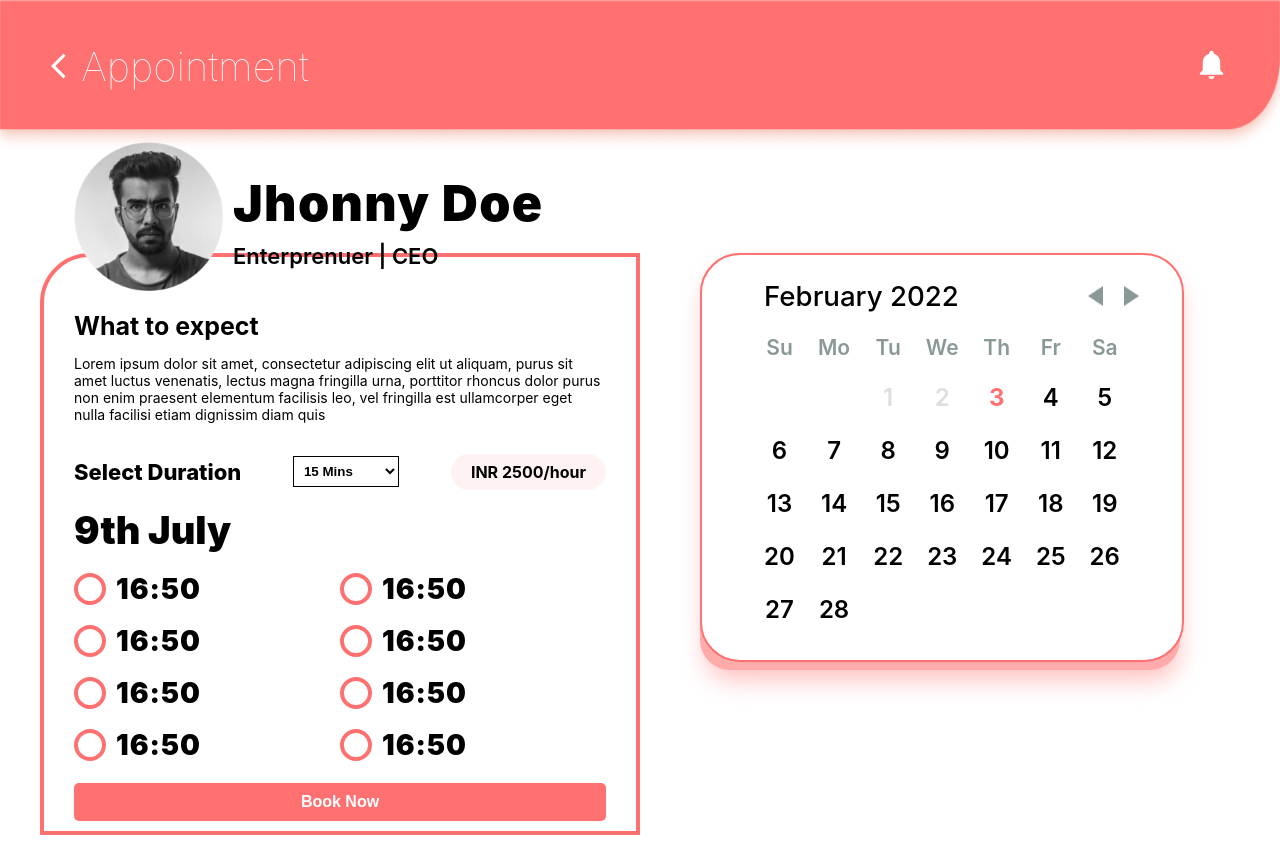
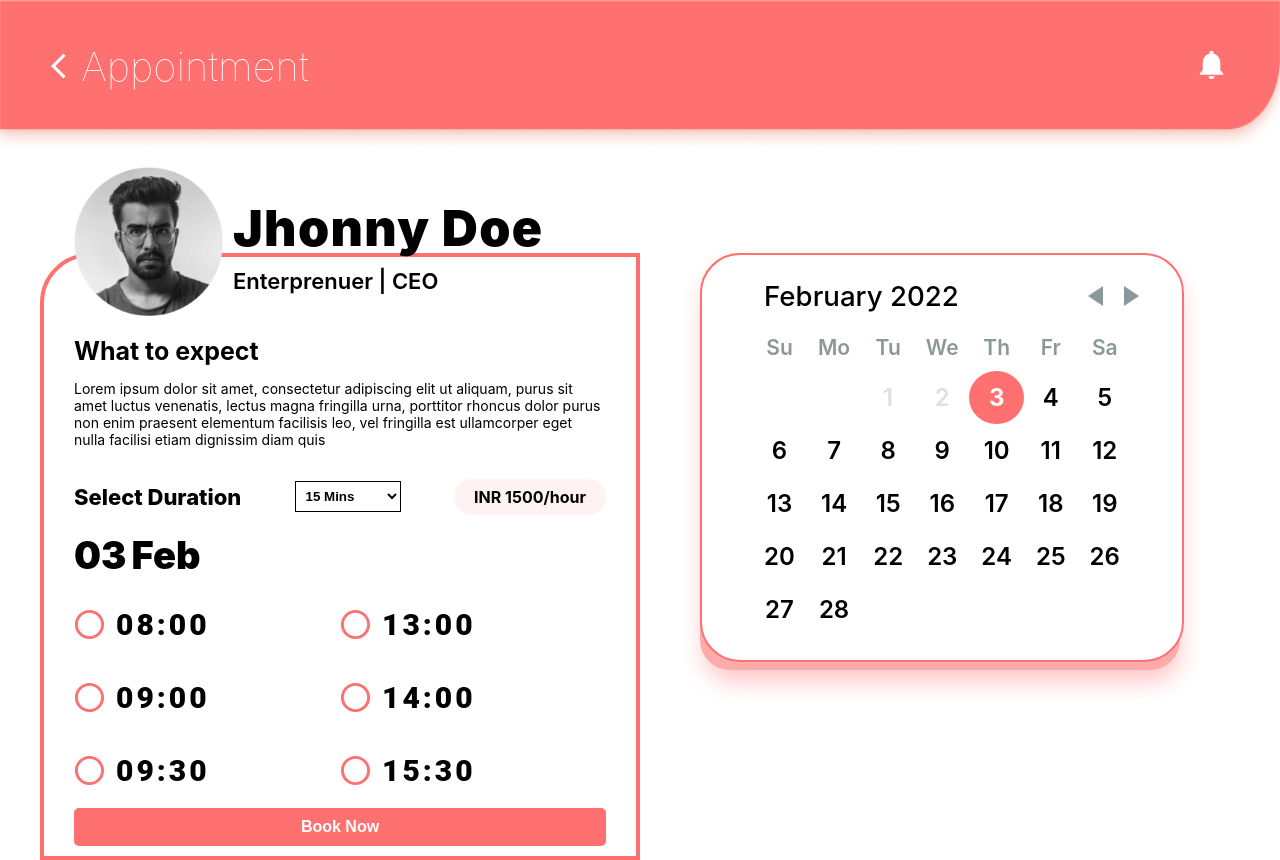
Before and after one commit to jatinmakad/calendar, a React (Create React App) app: page / in a window 1280 px wide. Before the commit the page ends 835 px from the top, so only its background shows below. Built offline with nearby package versions, Linux system fonts and the light colour scheme.

Commit message:
sdkfldjf

```diff
--- a/src/App.css
+++ b/src/App.css
@@ -2,12 +2,12 @@
     display: flex;
     flec
 } */
-.App{
+.App {
   padding: 0;
   margin: 0;
   box-sizing: border-box;
 }
-body{
+body {
   padding: 0;
   margin: 0;
   box-sizing: border-box;
@@ -50,11 +50,11 @@ body{
 .what-to p {
   font-size: 14px;
 }
-.what-to{
+.what-to {
   margin-top: 20px;
 }
 .what-to span {
-  font-size:25px;
+  font-size: 25px;
   font-weight: 700;
 }
 .select {
@@ -70,13 +70,12 @@ body{
   justify-content: space-between;
 }
 .select-price {
-  background-color:  rgba(255, 0, 0, 0.05);
+  background-color: rgba(255, 0, 0, 0.05);
   border-radius: 30px;
   padding: 8px 20px;
   color: black;
   font-weight: 700;
 }
-
 
 .select-select {
   width: 20%;
@@ -97,6 +96,7 @@ body{
   padding: 10px 0;
   font-size: 16px;
   font-weight: 600;
+  cursor: pointer;
   border-radius: 5px;
 }
 .date-date {
@@ -133,39 +133,36 @@ body{
 .checkmark {
   margin-right: 38px;
 }
-.custom-radio-btn{
+.custom-radio-btn {
   width: 24px;
   height: 24px;
   background-color: #fff;
   border: 4px solid #ff7070;
   border-radius: 50%;
 }
-.custom-radio-btn .checkmark{
+.custom-radio-btn .checkmark {
   width: calc(100%-5px);
-  height:calc(100%-5px);
+  height: calc(100%-5px);
   background-color: red !important;
 }
-.custom-radio-btn input{
-   display: none
+.custom-radio-btn input {
+  display: none;
 }
-.custom-radio-btn input:checked +.checkmark{
+.custom-radio-btn input:checked + .checkmark {
   display: inline-block;
 }
 
-
-
-
-.first{
-  flex:.5;
+.first {
+  flex: 0.5;
 }
 
-.number{
+.number {
   display: flex;
   padding: 0 40px;
 }
 
-  .second{
-    flex:.5;
+.second {
+  flex: 0.5;
   /* height: 100%;
       display: flex;
       align-items: center;
@@ -174,7 +171,7 @@ body{
       background-color: red; */
   /* margin-top: 70px; */
 }
-  .calendar-inner{
+.calendar-inner {
   border-radius: 40px;
   border: 2px solid #ff7070;
   background-color: #fff;
@@ -182,29 +179,99 @@ body{
   width: 100%;
   font-weight: 600;
 }
-  .inner{
+.inner {
   height: 90%;
   display: flex;
   align-items: flex-start;
   width: 100%;
   justify-content: center;
 }
-  .calendar-outer{
+.calendar-outer {
   border: none;
-      background: #FFABAB;
+  background: #ffabab;
   width: 80%;
   padding-bottom: 8px;
   border-radius: 40px;
   padding-top: 0 !important;
   border-bottom-left-radius: 30px;
   border-bottom-right-radius: 30px;
-      box-shadow: 2px 13px 24px -3px rgba(255,171,171,0.75);
--webkit-box-shadow: 2px 13px 24px -3px rgba(255,171,171,0.75);
--moz-box-shadow: 2px 13px 24px -3px rgba(255,171,171,0.75);
+  box-shadow: 2px 13px 24px -3px rgba(255, 171, 171, 0.75);
+  -webkit-box-shadow: 2px 13px 24px -3px rgba(255, 171, 171, 0.75);
+  -moz-box-shadow: 2px 13px 24px -3px rgba(255, 171, 171, 0.75);
 }
-
+.available {
+  border-left: 4px solid black;
+  font-size: 23px;
+  padding-left: 10px;
+  font-weight: 600;
+  letter-spacing: 1px;
+  margin-bottom: 100px;
+}
+.header-text {
+  color: #ff7070;
+  display: flex;
+  justify-content: center;
+  align-items: center;
+  font-size: 30px;
+  font-weight: 700;
+  margin: 0;
+  padding: 20px 0;
+  border-bottom: 3px solid #ff7070;
+}
+.header-inner-text {
+  text-align: center;
+  padding: 0 10px;
+  font-weight: 500;
+}
+.submit-btn {
+  width: 100%;
+  background-color: #ff7070 !important;
+  border: none;
+  color: #fff !important;
+  font-weight: 600 !important;
+  border-radius: 20px;
+  text-transform: capitalize !important;
+}
+.dialog-content {
+  display: flex;
+  flex-direction: row;
+  justify-content: space-around;
+  align-items: center;
+}
+.dialog-second {
+  display: flex;
+  flex-direction: row;
+  align-items: center;
+}
+.dialog-content p {
+  font-weight: 700;
+  font-size: 21px;
+  letter-spacing: 1px;
+  margin-right: 10px;
+}
+.dialog-second select {
+  padding: 4px 10px;
+  font-size: 16px;
+  margin-top: 4px;
+  font-weight: 700;
+}
+.dialog-time {
+  flex: 0.65;
+  border-right: 3px solid black;
+}
+.radio-label{
+  font-size: 30px !important;
+font-weight: 900 !important;
+letter-spacing: 3px !important;
+}
+.radio-outer .MuiSvgIcon-root{
+  color: #ff7070 !important;
+font-size: 35px !important;
+border: none !important;
+font-weight: 900 !important;
+}
 @media (max-width: 1020px) {
-    .calendar-inner{
+  .calendar-inner {
     font-size: 18px !important;
   }
   .card-title {
@@ -237,10 +304,25 @@ body{
 }
 
 @media (max-width: 850px) {
-    .number{
+  .number {
     display: flex;
-      flex-direction:column-reverse;
+    flex-direction: column-reverse;
     padding: 0 40px;
+  }
+  .dialog-content {
+    flex-direction: column;
+    height: 10% !important;
+  }
+  .radio-label{
+    font-size: 25px !important;
+  letter-spacing: 1px !important;
+  }
+  .radio-outer .MuiSvgIcon-root{
+  font-size: 30px !important;
+  }
+  .dialog-time {
+    flex: none !important;
+    border-right: none;
   }
   .date-inner label {
     font-size: 24px;
@@ -248,14 +330,14 @@ body{
   .header-inner {
     margin-left: 10px;
   }
-    .second{
+  .second {
     margin-bottom: 120px;
   }
-    .card-title{
+  .card-title {
     font-size: 30px;
-   line-height:50px;
+    line-height: 50px;
   }
-    .custom-radio-btn{
+  .custom-radio-btn {
     width: 20px;
     height: 20px;
   }
@@ -264,37 +346,61 @@ body{
   }
   .header {
     align-items: center !important;
-      margin-top: -82px;
-
+    margin-top: -88px;
   }
-    .card-subheader{
+  .card-subheader {
     font-size: 16px;
   }
-    .select-text{
-      font-size:13px;
+  .select-text {
+    font-size: 13px;
   }
-    .select-select{
+  .select-select {
     width: 25%;
   }
-    .select-price{
+  .select-price {
     font-size: 12px;
   }
-    .what-to{
+  .what-to {
     display: none;
   }
   .card-avatar {
     width: 29%;
   }
-    .calendar-outer{
+  .calendar-outer {
     width: 98%;
   }
 }
-  @media (max-width: 470px){
-    .number{
+@media (max-width: 470px) {
+  .number {
     padding: 0 10px;
   }
-
-    .calendar-inner{
+  .calendar-inner {
     font-size: 20px !important;
   }
+  .header{
+    margin-bottom: 20px;
   }
+}
+@media (max-width: 1280px) and (max-height: 800px){
+  .header {
+    margin-top: -100px;
+  }
+}
+@media (max-width: 1024px) and (max-height: 600px){
+  .card-title{
+    font-size: 40px;
+  }
+  .header {
+    margin-top: -90px;
+  }
+}
+@media (max-width: 540px) and (max-height: 720px){
+  .header {
+    margin-top: -95px;
+  }
+}
+@media (max-width: 912px) and (max-height: 1368px){
+  .header {
+    margin-top: -90px;
+  }
+}
--- a/src/App.js
+++ b/src/App.js
@@ -1,3 +1,4 @@
+import Radio from "./Radio"
 import './App.css';
 import Appointment from './Appointment';
 import Demo from './Demo';
--- a/src/Appointment.js
+++ b/src/Appointment.js
@@ -7,6 +7,7 @@ import {
   Grid,
   Radio,
   RadioGroup,
+  Typography,
 } from "@material-ui/core";
 import React, { useState, useEffect } from "react";
 import DayPicker, { DateUtils } from "react-day-picker";
@@ -15,11 +16,82 @@ import Calendar from "react-calendar";
 import "react-calendar/dist/Calendar.css";
 import "./App.css";
 import Icon from "./jhonny.png";
+import DialogBox from "./Dialog";
+const data = [
+  {
+    value: "1500",
+  },
+  {
+    value: "3000",
+  },
+  {
+    value: "6000",
+  },
+];
+const time = [
+  {
+    value: "08:00",
+  },
+  {
+    value: "09:00",
+  },
+  {
+    value: "09:30",
+  },
+  {
+    value: "10:00",
+  },
+  {
+    value: "11:00",
+  },
+  {
+    value: "11:30",
+  },
+  {
+    value: "12:00",
+  },
+];
+const time2 = [
+  {
+    value: "13:00",
+  },
+  {
+    value: "14:00",
+  },
+  {
+    value: "15:30",
+  },
+  {
+    value: "16:00",
+  },
+  {
+    value: "17:00",
+  },
+  {
+    value: "18:30",
+  },
+  {
+    value: "19:00",
+  },
+];
 const Appointment = () => {
-  const [date, setData] = useState("");
+  const [date, setData] = useState(new Date());
+  const [option, setOption] = useState("0");
+  const [value, setValue] = React.useState("");
+
+  const handleChange = (event) => {
+    setValue(event.target.value);
+  };
   const handleDayClick = (day, { selected }) => {
     setData(selected ? undefined : day);
   };
+  const submit = () => {
+    setValue("");
+  };
+  let day = date?.toString().slice(4, 8);
+  let dateNo = date?.toString().slice(7, 10);
+  let condition =
+    date?.toString().slice(4, 10) === new Date()?.toString().slice(4, 10);
   const today = new Date();
   const modifiers = {
     currentDay: new Date(),
@@ -35,7 +107,7 @@ const Appointment = () => {
       color: "#fff",
     },
   };
-  const [value, onChange] = useState(new Date());
+  console.log(date);
   return (
     <div
       style={{
@@ -68,15 +140,28 @@ const Appointment = () => {
             </div>
             <div className="select">
               <p className="select-text">Select Duration</p>
-              <select className="select-select">
-                <option>15 Mins</option>
-                <option>30 Mins</option>
-                <option>50 Mins</option>
+              <select
+                className="select-select"
+                onChange={(e) => setOption(e.target.value)}
+              >
+                <option value="0">15 Mins</option>
+                <option value="1">30 Mins</option>
+                <option value="2">50 Mins</option>
               </select>
-              <p className="select-price">INR 2500/hour</p>
+              <p className="select-price">INR {data[option].value}/hour</p>
             </div>
             <div className="date">
-              <span className="date-date">9th July</span>
+              {date ? (
+                <span className="date-date">
+                  {" "}
+                  {dateNo}
+                  <span style={{ marginLeft: "5px" }}>{day}</span>
+                </span>
+              ) : (
+                <span className="date-date">Today</span>
+              )}
+              {condition || date === undefined ? (
+                <>
                   <div className="date-inner">
                     <Grid spacing={2} container lg={12}>
                       <Grid
@@ -88,115 +173,61 @@ const Appointment = () => {
                           position: "relative",
                         }}
                       >
-                    <label className="custom-radio-btn">
-                      <input
-                        type="radio"
-                      />{" "}
-                      <span className="checkmark"></span>
-                      16:50
-                    </label>
-                    <label className="custom-radio-btn">
-                      <input
-                        type="radio"
-                      />{" "}
-                      <span className="checkmark"></span>
-                      16:50
-                    </label>
-                    <label className="custom-radio-btn">
-                      <input
-                        type="radio"
-                      />{" "}
-                      <span className="checkmark"></span>
-                      16:50
-                    </label>
-                    <label className="custom-radio-btn">
-                      <input
-                        type="radio"
-                      />{" "}
-                      <span className="checkmark"></span>
-                      16:50
-                    </label>
-                    <label className="custom-radio-btn">
-                      <input
-                        type="radio"
-                      />{" "}
-                      <span className="checkmark"></span>
-                      16:50
-                    </label>
-                    <label className="custom-radio-btn">
-                      <input
-                        type="radio"
-                      />{" "}
-                      <span className="checkmark"></span>
-                      16:50
-                    </label>
-                    <label className="custom-radio-btn">
-                      <input
-                        type="radio"
-                      />{" "}
-                      <span className="checkmark"></span>
-                      16:50
-                    </label>
+                        <FormControl>
+                          <RadioGroup value={value} onChange={handleChange}>
+                            {time.map((r) => {
+                              return (
+                                <FormControlLabel
+                                  className="radio-outer"
+                                  value={r.value}
+                                  control={<Radio />}
+                                  label={
+                                    <Typography className="radio-label">
+                                      {r.value}
+                                    </Typography>
+                                  }
+                                />
+                              );
+                            })}
+                          </RadioGroup>
+                        </FormControl>
                       </Grid>
                       <Grid
                         item
                         xs={6}
                         style={{ display: "flex", flexDirection: "column" }}
                       >
-                    <label className="custom-radio-btn">
-                      <input
-                        type="radio"
-                        name="sample"
-                      />{" "}
-                      <span className="checkmark"></span>
-                      16:50
-                    </label>
-                    <label className="custom-radio-btn">
-                      <input
-                        type="radio"
-                      />{" "}
-                      <span className="checkmark"></span>
-                      16:50
-                    </label>
-                    <label className="custom-radio-btn">
-                      <input
-                        type="radio"
-                      />{" "}
-                      <span className="checkmark"></span>
-                      16:50
-                    </label>
-                    <label className="custom-radio-btn">
-                      <input
-                        type="radio"
-                      />{" "}
-                      <span className="checkmark"></span>
-                      16:50
-                    </label>
-                    <label className="custom-radio-btn">
-                      <input
-                        type="radio"
-                      />{" "}
-                      <span className="checkmark"></span>
-                      16:50
-                    </label>
-                    <label className="custom-radio-btn">
-                      <input
-                        type="radio"
-                      />{" "}
-                      <span className="checkmark"></span>
-                      16:50
-                    </label>
-                    <label className="custom-radio-btn">
-                      <input
-                        type="radio"
-                      />{" "}
-                      <span className="checkmark"></span>
-                      16:50
-                    </label>
+                        <FormControl>
+                          <RadioGroup value={value} onChange={handleChange}>
+                            {time2.map((r) => {
+                              return (
+                                <FormControlLabel
+                                  className="radio-outer"
+                                  value={r.value}
+                                  control={<Radio />}
+                                  label={
+                                    <Typography className="radio-label">
+                                      {r.value}
+                                    </Typography>
+                                  }
+                                />
+                              );
+                            })}
+                          </RadioGroup>
+                        </FormControl>
                       </Grid>
                     </Grid>
-              </div>
-              <button>Book Now</button>
+                  </div>{" "}
+                  <button type="submit" onClick={submit}>
+                    Book Now
+                  </button>{" "}
+                </>
+              ) : (
+                <>
+                  <p className="available">Not Available</p>
+                  <DialogBox dateNo={dateNo} day={day} />
+                </>
+              )}
             </div>
           </div>
         </div>
--- /dev/null
+++ b/src/Dialog.js
@@ -0,0 +1,113 @@
+import * as React from "react";
+import PropTypes from "prop-types";
+import Button from "@material-ui/core/Button";
+import { styled } from "@material-ui/core/styles";
+import Dialog from "@material-ui/core/Dialog";
+import DialogTitle from "@material-ui/core/DialogTitle";
+import DialogContent from "@material-ui/core/DialogContent";
+import DialogActions from "@material-ui/core/DialogActions";
+import IconButton from "@material-ui/core/IconButton";
+import CloseIcon from "@material-ui/icons/Close";
+import Typography from "@material-ui/core/Typography";
+import "./App.css";
+const BootstrapDialog = styled(Dialog)(({ theme }) => ({
+  "& .MuiDialogContent-root": {
+    padding: theme.spacing(2),
+  },
+  "& .MuiDialogActions-root": {
+    padding: theme.spacing(1),
+  },
+}));
+
+const BootstrapDialogTitle = (props) => {
+  const { children, onClose, ...other } = props;
+
+  return (
+    <DialogTitle sx={{ m: 0, p: 2 }} {...other}>
+      {children}
+    </DialogTitle>
+  );
+};
+
+BootstrapDialogTitle.propTypes = {
+  children: PropTypes.node,
+  onClose: PropTypes.func.isRequired,
+};
+const time = [
+  {
+    value: "13:00",
+  },
+  {
+    value: "14:00",
+  },
+  {
+    value: "15:30",
+  },
+  {
+    value: "16:00",
+  },
+  {
+    value: "17:00",
+  },
+  {
+    value: "18:30",
+  },
+  {
+    value: "19:00",
+  },
+];
+export default function DialogBox({ dateNo, day }) {
+  const [open, setOpen] = React.useState(false);
+  const [option, setOption] = React.useState("");
+  const handleClickOpen = () => {
+    setOpen(true);
+  };
+  const handleClose = () => {
+    setOpen(false);
+  };
+
+  return (
+    <div>
+      <Button variant="outlined" onClick={handleClickOpen}>
+        Request a Session
+      </Button>
+      <BootstrapDialog
+        onClose={handleClose}
+        aria-labelledby="customized-dialog-title"
+        open={open}
+      >
+        <p className="header-text">Request a Session</p>
+        <DialogContent>
+          <Typography gutterBottom className="header-inner-text">
+            Lorem ipsum dolor sit amet, consectetur adipiscing elit ut aliquam,
+            purus sit amet luctus venenatis, lectus magna fringilla urna,
+            porttitor rhoncus dolor purus non enim praesent elementum facilisis
+            leo, vel fringilla est ullamcorper eget nulla facilisi etiam
+            dignissim diam quis
+          </Typography>
+          <div className="dialog-content">
+            <p className="dialog-time">
+              Date :{" "}
+              <span style={{ fontWeight: "600" }}>
+                {dateNo} {day} 2021
+              </span>
+            </p>
+            <div className="dialog-second">
+              <p>Time :</p>
+              <select onChange={(e) => setOption(e.target.value)}>
+                {time.map((r) => {
+                  return <option>{r.value}</option>;
+                })}
+              </select>
+            </div>
+          </div>
+        </DialogContent>
+        <DialogActions>
+          <Button autoFocus className="submit-btn" onClick={handleClose}>
+            Request a Seassion
+          </Button>
+        </DialogActions>
+      </BootstrapDialog>
+    </div>
+  );
+}
```
Also changed, not shown: src/Radio.js (added, +25 -0 lines). Lines whose indentation alone changed are shown as unchanged.
